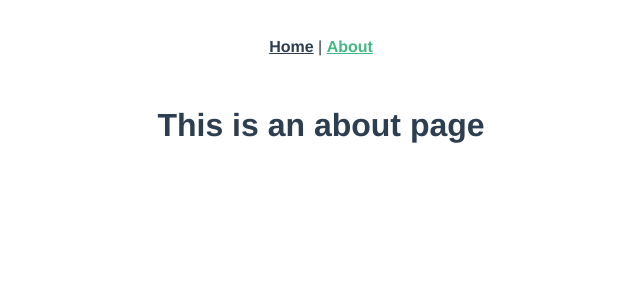
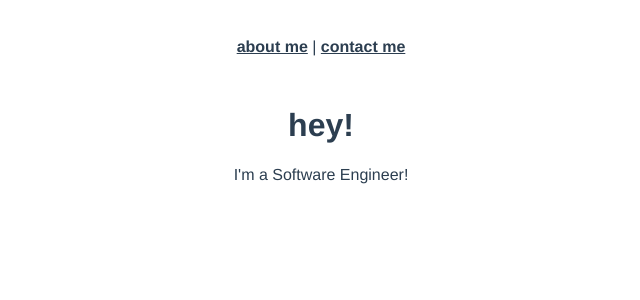
Before and after one commit to bgguna/profile, a Vue app in the folder client/: page /#/about in a window 1280 px wide. Before the commit this address led to /#/about. Shown: the top 300 px of the page, without its empty margins (319-959 px from the left). Built offline with nearby package versions, Linux system fonts and the light colour scheme.

Commit message:
feat(me): add routing * added about-me view with component * added contact-me view with component

```diff
--- a/client/src/App.vue
+++ b/client/src/App.vue
@@ -1,8 +1,8 @@
 <template>
   <div id="app">
     <div id="nav">
-      <router-link to="/">Home</router-link> |
-      <router-link to="/about">About</router-link>
+      <router-link to="/about">about me</router-link> |
+      <router-link to="/contact">contact me</router-link>
     </div>
     <router-view/>
   </div>
--- /dev/null
+++ b/client/src/components/About.vue
@@ -0,0 +1,35 @@
+<template>
+  <div class="about">
+    <h1>{{ msg }}</h1>
+    <p>
+      I'm a Software Engineer!
+    </p>
+  </div>
+</template>
+
+<script>
+export default {
+  name: 'About',
+  props: {
+      msg: String
+  }
+}
+</script>
+
+<!-- Add "scoped" attribute to limit CSS to this component only -->
+<style scoped>
+h3 {
+  margin: 40px 0 0;
+}
+ul {
+  list-style-type: none;
+  padding: 0;
+}
+li {
+  display: inline-block;
+  margin: 0 10px;
+}
+a {
+  color: #42b983;
+}
+</style>
--- /dev/null
+++ b/client/src/components/Contact.vue
@@ -0,0 +1,35 @@
+<template>
+  <div class="contact">
+    <h1>{{ msg }}</h1>
+    <p>
+        Complete this form.
+    </p>
+  </div>
+</template>
+
+<script>
+export default {
+  name: 'Contact',
+  props: {
+    msg: String
+  }
+}
+</script>
+
+<!-- Add "scoped" attribute to limit CSS to this component only -->
+<style scoped>
+h3 {
+  margin: 40px 0 0;
+}
+ul {
+  list-style-type: none;
+  padding: 0;
+}
+li {
+  display: inline-block;
+  margin: 0 10px;
+}
+a {
+  color: #42b983;
+}
+</style>
--- a/client/src/router/index.js
+++ b/client/src/router/index.js
@@ -1,27 +1,28 @@
 import Vue from 'vue'
 import VueRouter from 'vue-router'
-import Home from '../views/Home.vue'
+import AboutMe from '@/views/AboutMe.vue'
+import ContactMe from '@/views/ContactMe.vue'
 
 Vue.use(VueRouter)
 
   const routes = [
   {
     path: '/',
-    name: 'Home',
-    component: Home
+    component: AboutMe
   },
   {
     path: '/about',
-    name: 'About',
-    // route level code-splitting
-    // this generates a separate chunk (about.[hash].js) for this route
-    // which is lazy-loaded when the route is visited.
-    component: () => import(/* webpackChunkName: "about" */ '../views/About.vue')
+    component: AboutMe
+  },
+  {
+    path: '/contact',
+    component: ContactMe
   }
 ]
 
 const router = new VueRouter({
-  routes
+  routes,
+  mode: 'history'
 })
 
 export default router
--- a/client/src/views/About.vue
+++ /dev/null
@@ -1,5 +0,0 @@
-<template>
-  <div class="about">
-    <h1>This is an about page</h1>
-  </div>
-</template>
--- /dev/null
+++ b/client/src/views/AboutMe.vue
@@ -0,0 +1,17 @@
+<template>
+  <div class="about">
+    <About msg="hey!"/>
+  </div>
+</template>
+
+<script>
+// @ is an alias to /src
+import About from '@/components/About.vue'
+
+export default {
+  name: 'AboutMe',
+  components: {
+    About
+  }
+}
+</script>
--- /dev/null
+++ b/client/src/views/ContactMe.vue
@@ -0,0 +1,17 @@
+<template>
+  <div class="contact">
+    <Contact msg="Please reach out!"/>
+  </div>
+</template>
+
+<script>
+// @ is an alias to /src
+import Contact from '@/components/Contact.vue'
+
+export default {
+  name: 'ContactMe',
+  components: {
+    Contact
+  }
+}
+</script>
```
